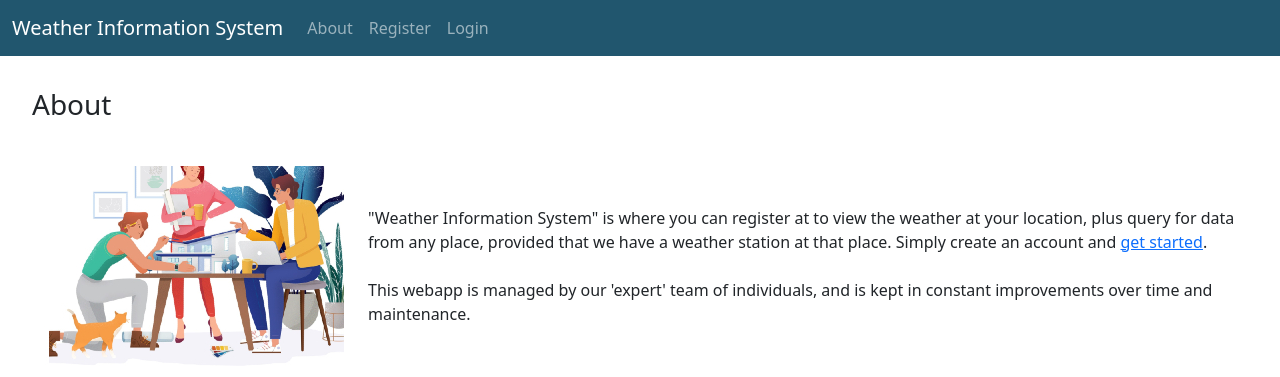
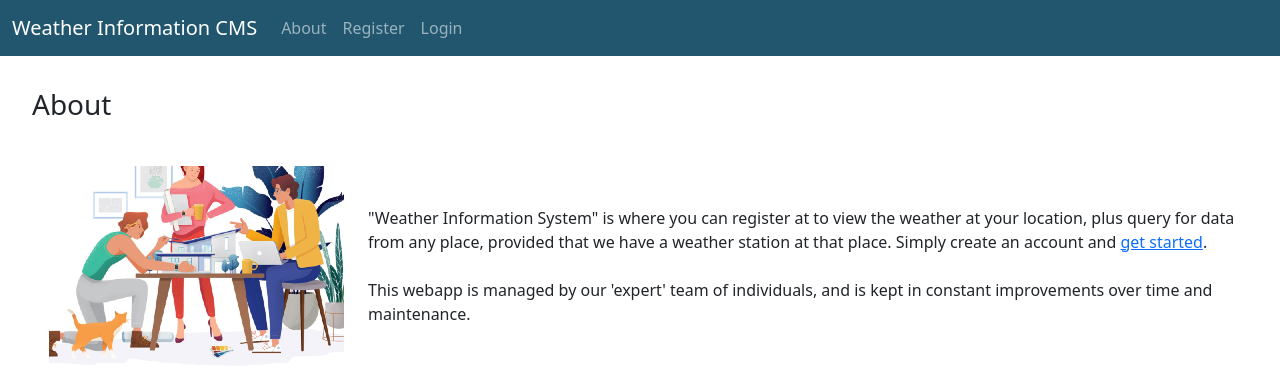
Before and after one commit to captain-woof/weather-management-cms, a Flask app: page /about in a window 1280 px wide. Shown: the top 377 px of the page. Run offline with Flask 2, Linux system fonts and the light colour scheme; some libraries are stand-ins or nearby versions.

Commit message:
Modified title

```diff
--- a/templates/base.html
+++ b/templates/base.html
@@ -12,13 +12,13 @@
     <script src="{{ url_for('static',filename='js/functions.js') }}"></script>
 
     <!-- Page Title -->
-    <title>{{ page_title }} - WIS</title>
+    <title>{{ page_title }} - WI CMS</title>
   </head>
   <body>
   	<!-- NavBar -->
   <nav class="navbar navbar-expand-lg navbar-dark" style="background-color: #21566e">
   <div class="container-fluid">
-    <a class="navbar-brand" href="{{ url_for('index') }}">Weather Information System</a>
+    <a class="navbar-brand" href="{{ url_for('index') }}">Weather Information CMS</a>
     <button class="navbar-toggler" type="button" data-bs-toggle="collapse" data-bs-target="#navbarSupportedContent" aria-controls="navbarSupportedContent" aria-expanded="false" aria-label="Toggle navigation">
       <span class="navbar-toggler-icon"></span>
     </button>
```
